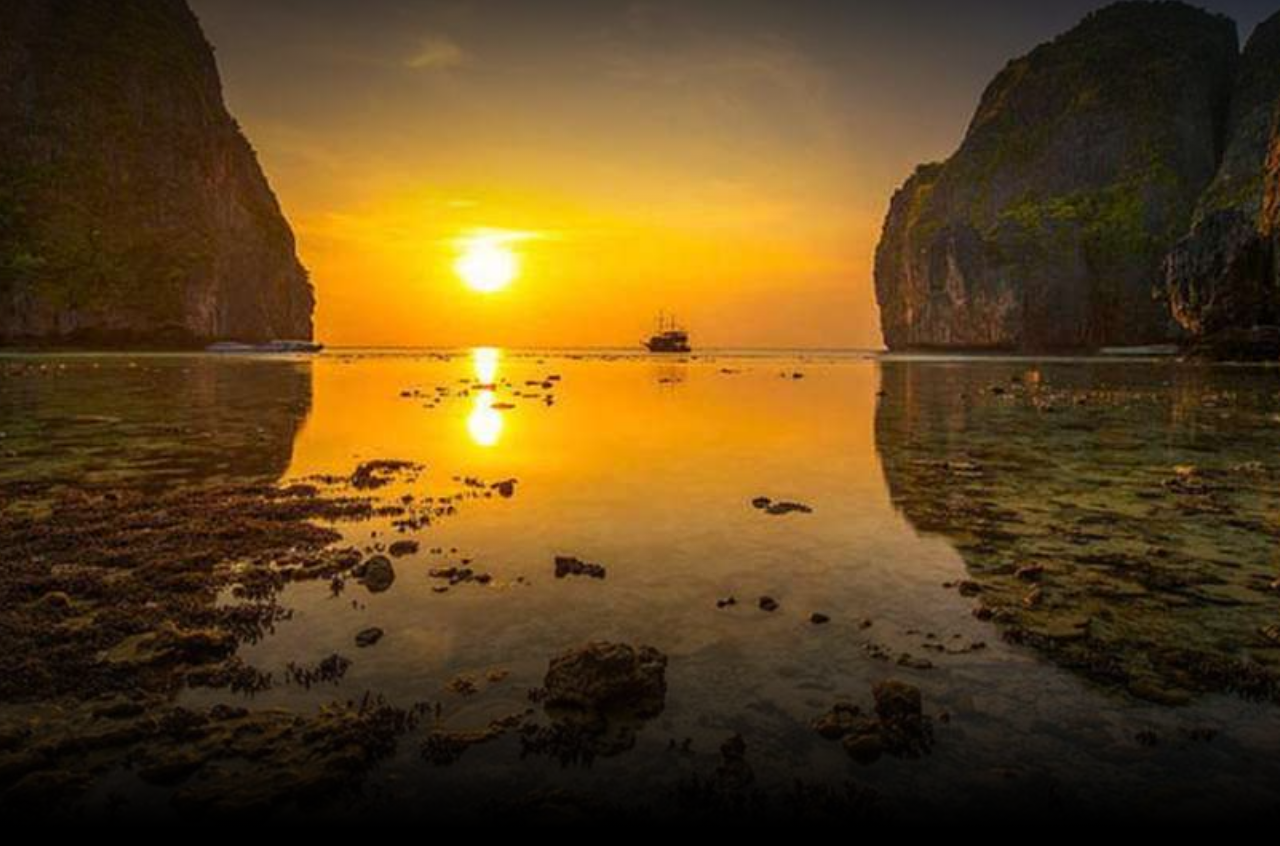
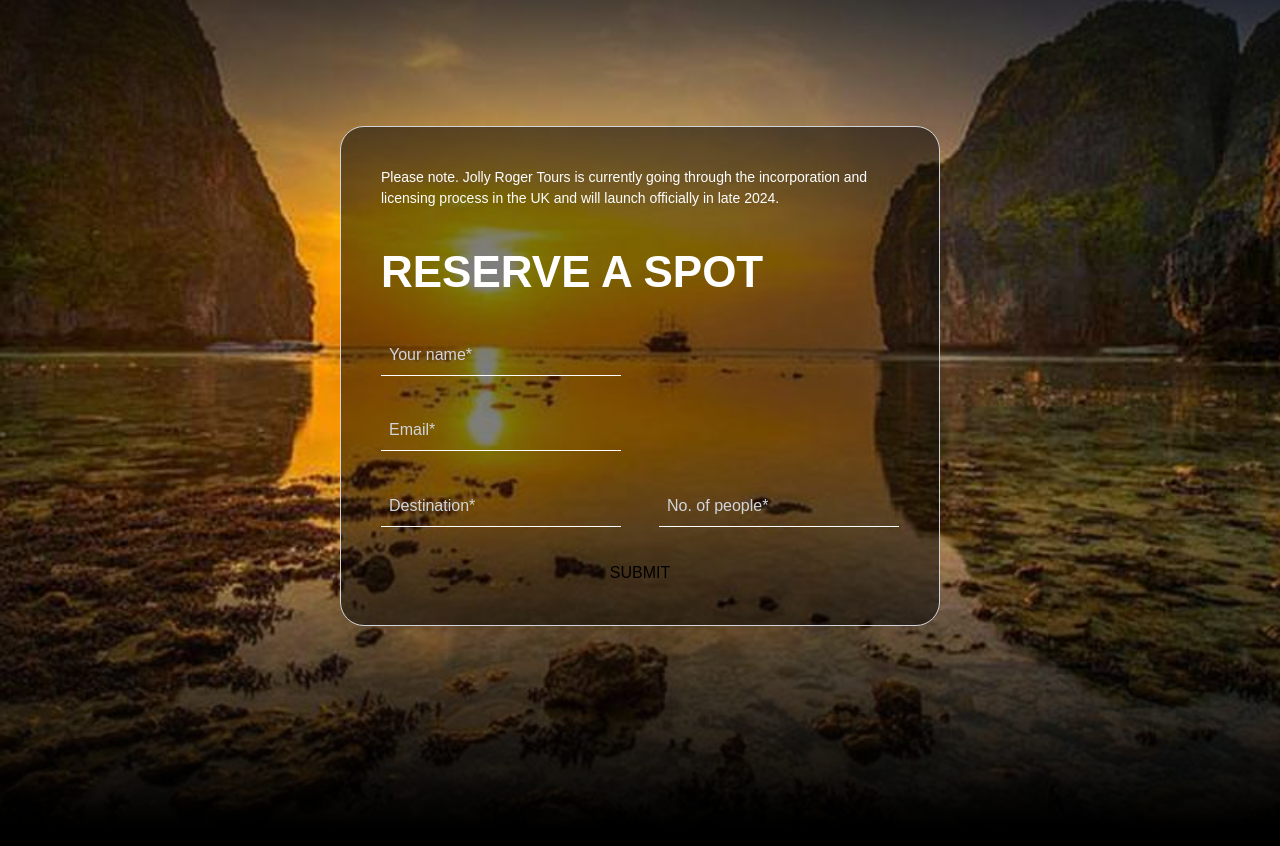
Before and after one commit to DWC97/j3-v3-project, a Next.js app: page / in a window 1280 px wide. Shown: the part 3116-3962 px from the top of the page. Built offline with nearby package versions, Linux system fonts and the light colour scheme.

Commit message:
contact form inputs

```diff
--- a/src/components/contact/Contact.tsx
+++ b/src/components/contact/Contact.tsx
@@ -1,9 +1,37 @@
+"use client"
+
+import { useState } from "react"
+
 export default function Contact(){
+
+    const [name, setName] = useState("")
+
     return (
         <div className="h-[984px] w-full flex justify-center items-center relative">
             <div className="bg-[url('/contact/contact-bg.jpg')] w-full h-full bg-center bg-no-repeat bg-cover absolute -z-20" />
             <div className="absolute w-full h-[375px] top-0 left-0 bg-gradient-to-b from-black to-transparent" />
             <div className="absolute w-full h-[300px] bottom-0 left-0 bg-gradient-to-t from-black to-transparent" />
+            <div className="flex flex-col justify-between w-[600px] h-[500px] bg-black bg-opacity-50 mt-20 rounded-3xl border border-gray-300 p-10 z-30">
+                <p className="text-white text-[14px]">
+                    Please note. Jolly Roger Tours is currently going through the incorporation and licensing process in the UK and will launch officially in late 2024.
+                </p>
+                <h2 className="font-semibold text-[44px] text-white">RESERVE A SPOT</h2>
+                <form action="" className="flex flex-col justify-between h-[250px]">
+                    <input type="text" placeholder="Your name*" className="w-[240px] placeholder-gray-300 text-white bg-transparent border-b border-white p-2 focus:outline-none"
+                    value={name}
+                    onChange={(e) => setName(e.target.value)}
+                    />
+                    <input type="text" placeholder="Email*" className="w-[240px] placeholder-gray-300 text-white bg-transparent border-b border-white p-2 focus:outline-none"
+                    />
+                    <div className="flex flex-row w-full justify-between">
+                        <input type="text" placeholder="Destination*" className="w-[240px] placeholder-gray-300 text-white bg-transparent border-b border-white p-2 focus:outline-none"/>
+                        <input type="text" placeholder="No. of people*" className="w-[240px] placeholder-gray-300 text-white bg-transparent border-b border-white p-2 focus:outline-none"/>
+                    </div>
+                    <button>
+                        SUBMIT
+                    </button>
+                </form>
+            </div>
         </div>
     )
 }
```
